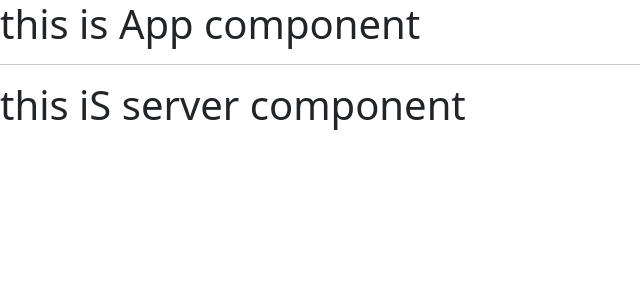
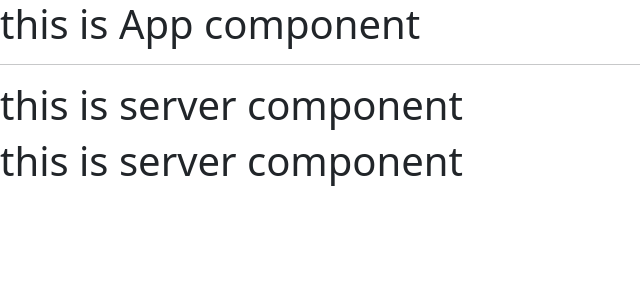
Before and after one commit to ZuhRa-HashiMi/Angular_Project, an Angular app: page / in a window 1280 px wide. Shown: the top 300 px of the page, without its empty margins (0-640 px from the left). Built offline with nearby package versions, Linux system fonts and the light colour scheme.

Commit message:
Generate the component by cli

```diff
--- a/src/app/app.component.html
+++ b/src/app/app.component.html
@@ -1,3 +1,3 @@
 <h1>this is App component</h1>
 <hr>
-<app-server></app-server>
+<app-servers></app-servers>
--- a/src/app/app.config.ts
+++ b/src/app/app.config.ts
@@ -3,12 +3,13 @@
 import { FormsModule } from '@angular/forms';
 import { AppComponent } from './app.component';
 import { ServerComponent } from './server/server.component';
-
+import { ServersComponent } from './servers/servers.component';
 
 @NgModule({
   declarations: [
     AppComponent,
-    ServerComponent
+    ServerComponent,
+    ServersComponent
   ],
   imports: [
     BrowserModule,
--- a/src/app/server/server.component.html
+++ b/src/app/server/server.component.html
@@ -1 +1,2 @@
-<h1>this iS server component</h1>
+
+<h1>this is server component</h1>
--- /dev/null
+++ b/src/app/servers/servers.component.html
@@ -0,0 +1,2 @@
+<app-server></app-server>
+<app-server></app-server>
```
Also changed, not shown: src/app/servers/servers.component.ts (added, +9 -0 lines), src/app/servers/servers.component.css (added).
